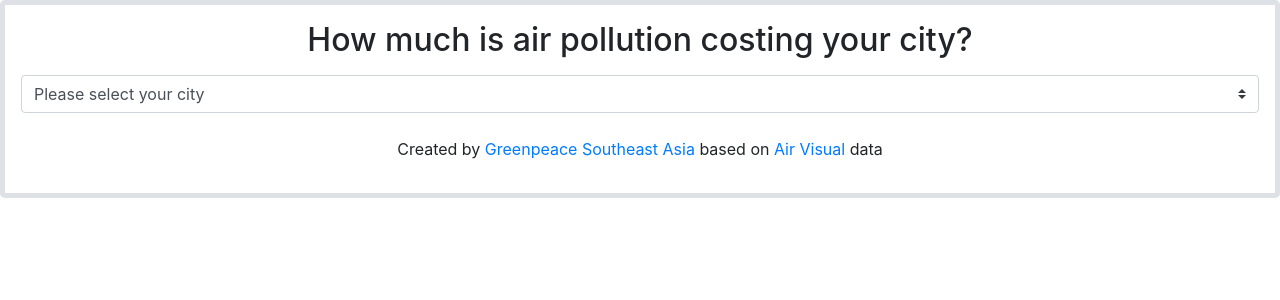
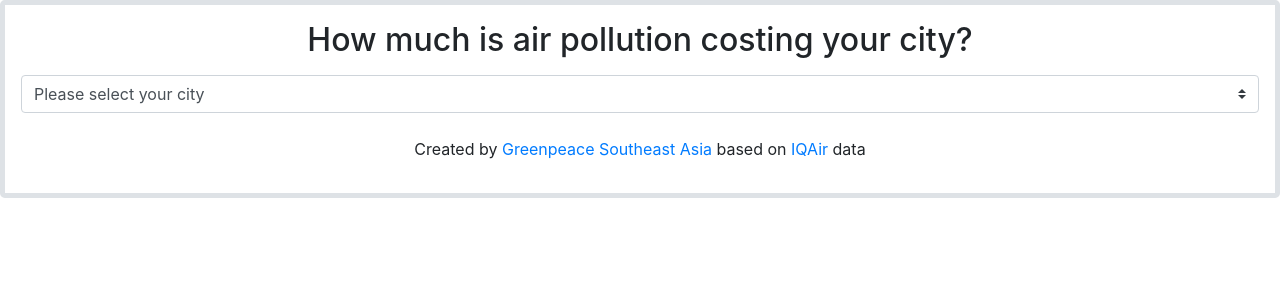
Before and after one commit to greenpeace/global-clean-air-counter, a Vue app: page / in a window 1280 px wide. Shown: the top 300 px of the page. Built offline with nearby package versions, Linux system fonts and the light colour scheme.

Commit message:
Rename AirVisual to IQAir

```diff
--- a/src/App.vue
+++ b/src/App.vue
@@ -8,7 +8,7 @@
                 <a href="https://www.greenpeace.org/southeastasia/" target="_blank">{{ $t('greenpeace') }}</a>
             </template>
             <template #airvisual>
-                <a href="https://www.airvisual.com/" target="_blank">Air Visual</a>
+                <a href="https://www.iqair.com/air-pollution-data-api/" target="_blank">{{ $t('airvisual') }}</a>
             </template>
         </i18n>
     </div>
--- a/src/locales/ar.json
+++ b/src/locales/ar.json
@@ -43,7 +43,7 @@
     "share": "شارك هذه المعلومات",
     "created": "صنعت من قبل {greenpeace}  بناء على معلومات من {airvisual}",
     "greenpeace": "غرينبيس في جنوب شرق آسيا",
-    "airvisual": "AirVisual",
+    "airvisual": "IQAir",
     "f_share_url": "https://www.facebook.com/",
     "t_share_url": "https://twitter.com/",
     "twitter": "تويتر",
--- a/src/locales/en.json
+++ b/src/locales/en.json
@@ -11,7 +11,7 @@
   "share": "Share this information",
   "created": "Created by {greenpeace} based on {airvisual} data",
   "greenpeace": "Greenpeace Southeast Asia",
-  "airvisual": "AirVisual",
+  "airvisual": "IQAir",
   "f_share_url": "https://www.facebook.com/",
   "t_share_url": "https://twitter.com/",
   "twitter": "Twitter",
--- a/src/locales/es.json
+++ b/src/locales/es.json
@@ -35,7 +35,7 @@
     "share": "Comparte estos datos",
     "created": "Creado por {greenpeace} con datos de {airvisual}",
     "greenpeace": "Greenpeace Sudeste Asiático",
-    "airvisual": "AirVisual",
+    "airvisual": "IQAir",
     "f_share_url": "https://www.facebook.com/",
     "t_share_url": "https://twitter.com/",
     "twitter": "Twitter",
--- a/src/locales/he.json
+++ b/src/locales/he.json
@@ -12,7 +12,7 @@
     "share": "שתפו והפיצו  את המידע",
     "created": "נוצר על ידי {greenpeace} על סמך נתונים {airvisual}",
     "greenpeace": "גרינפיס דרום מזרח אסיה",
-    "airvisual": "AirVisual",
+    "airvisual": "IQAir",
     "f_share_url": "https://www.facebook.com/",
     "t_share_url": "https://twitter.com/",
     "twitter": "טוויטר",
--- a/src/locales/id.json
+++ b/src/locales/id.json
@@ -34,7 +34,7 @@
     "share": "Sebarkan informasi ini",
     "created": "Dipersembahkan oleh {greenpeace} berdasarkan data {airvisual}",
     "greenpeace": "Greenpeace Asia Tenggara",
-    "airvisual": "AirVisual",
+    "airvisual": "IQAir",
     "f_share_url": "https://www.facebook.com/",
     "t_share_url": "https://twitter.com/",
     "twitter": "Twitter",
--- a/src/locales/ro.json
+++ b/src/locales/ro.json
@@ -36,7 +36,7 @@
     "share": "Distribuiți aceste informații",
     "created": "Creat de {greenpeace} pe baza datelor {airvisual}",
     "greenpeace": "Greenpeace Asia de Sud-Est",
-    "airvisual": "AirVisual",
+    "airvisual": "IQAir",
     "f_share_url": "https://www.facebook.com/",
     "t_share_url": "https://twitter.com/",
     "twitter": "Twitter",
--- a/src/locales/th.json
+++ b/src/locales/th.json
@@ -11,7 +11,7 @@
     "share": "แชร์เรื่องนี้",
     "created": "สร้างโดย {greenpeace} ใช้ข้อมูลจาก {airvisual}",
     "greenpeace": "กรีนพีซ เอเชียตะวันออกเฉียงใต้",
-    "airvisual": "AirVisual",
+    "airvisual": "IQAir",
     "f_share_url": "https://www.facebook.com/",
     "t_share_url": "https://twitter.com/",
     "twitter": "Twitter",
--- a/src/locales/tr.json
+++ b/src/locales/tr.json
@@ -12,7 +12,7 @@
     "share": "Bu bilgileri paylaşın",
     "created": "{airvisual} verilerine dayanarak {greenpeace} tarafından oluşturuldu",
     "greenpeace": "Greenpeace Güneydoğu Asya",
-    "airvisual": "AirVisual",
+    "airvisual": "IQAir",
     "f_share_url": "https://www.facebook.com/",
     "t_share_url": "https://twitter.com/",
     "twitter": "Twitter",
--- a/src/locales/zh.json
+++ b/src/locales/zh.json
@@ -41,7 +41,7 @@
   "share": "分享這個訊息",
   "created": "{greenpeace}根據{airvisual}資料製作",
   "greenpeace": "綠色和平東南亞分部",
-  "airvisual": "AirVisual",
+  "airvisual": "IQAir",
   "f_share_url": "https://www.facebook.com/",
   "t_share_url": "https://twitter.com/",
   "twitter": "Twitter",
```
Also changed, not shown: 2 other files (tests, documents, lock files or other folders).
